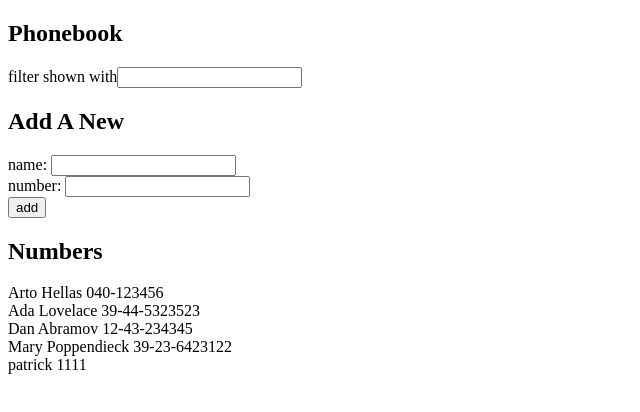
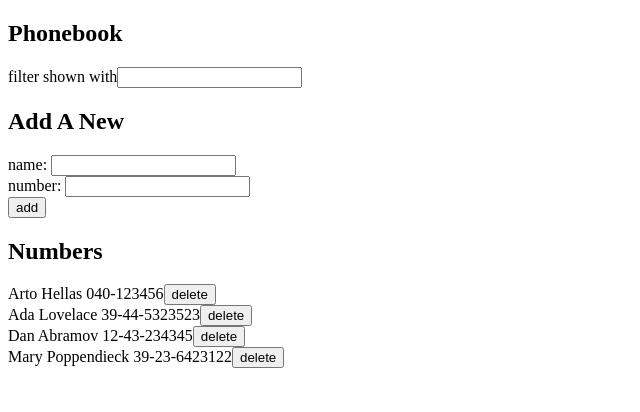
Before and after one commit to patrickrooney09/fsoex2.6-2.10, a React (Vite) app: page / in a window 1280 px wide. Shown: the top 412 px of the page, without its empty margins (0-640 px from the left). Built offline with nearby package versions, Linux system fonts and the light colour scheme; data requests are answered from the project's data file.

Commit message:
exercise 2.14 complete with delete functionality

```diff
--- a/db.json
+++ b/db.json
@@ -23,12 +23,6 @@
       "number": "39-23-6423122",
       "display": "on",
       "id": 4
-    },
-    {
-      "name": "patrick",
-      "number": "1111",
-      "display": "on",
-      "id": 5
     }
   ]
 }
--- a/src/App.jsx
+++ b/src/App.jsx
@@ -32,7 +32,7 @@ function App() {
       />
 
       <h2>Numbers</h2>
-      <Numbers persons={persons} />
+      <Numbers persons={persons} setPersons={setPersons} />
     </div>
   );
 }
--- /dev/null
+++ b/src/IndividualNumber.jsx
@@ -0,0 +1,27 @@
+import personService from "./services/persons";
+
+function IndividualNumber(props) {
+  const { name, number, id, persons, setPersons } = props;
+
+  const removeName = () => {
+    const newPersonList = persons.filter((currentPerson) => {
+      if (currentPerson.id !== id) {
+        return currentPerson;
+      }
+    });
+    console.log(newPersonList);
+    if (window.confirm("do you really want to delete???")) {
+      personService.removeNumber(id);
+      setPersons(newPersonList);
+    }
+  };
+
+  return (
+    <div>
+      {name} {number}
+      <button onClick={removeName}>delete</button>
+    </div>
+  );
+}
+
+export default IndividualNumber;
--- a/src/Numbers.jsx
+++ b/src/Numbers.jsx
@@ -1,14 +1,25 @@
+import IndividualNumber from "./IndividualNumber";
+
 function Numbers(props) {
-  const { persons } = props;
+  const { persons, setPersons } = props;
 
   return (
     <div>
       {persons.map((currentPerson) => {
         if (currentPerson.display === "on") {
           return (
-            <div key={currentPerson.name}>
-              {currentPerson.name} {currentPerson.number}
-            </div>
+            // <div key={currentPerson.name}>
+            //   {currentPerson.name} {currentPerson.number}
+            //   <button onClick={removeName(currentPerson.name)}>delete</button>
+            // </div>
+            <IndividualNumber
+              key={currentPerson.name}
+              name={currentPerson.name}
+              number={currentPerson.number}
+              id={currentPerson.id}
+              persons={persons}
+              setPersons={setPersons}
+            />
           );
         }
       })}
--- a/src/services/persons.js
+++ b/src/services/persons.js
@@ -10,4 +10,16 @@ const create = (newObject) => {
   return axios.post(baseUrl, newObject);
 };
 
-export default { getAll, create };
+const removeNumber = (id) => {
+  console.log(id);
+  return axios
+    .delete(`${baseUrl}/${id}`)
+    .then((response) => {
+      console.log("Deleted successfully", response.data);
+    })
+    .catch((error) => {
+      console.error("error deleting", error);
+    });
+};
+
+export default { getAll, create, removeNumber };
```
